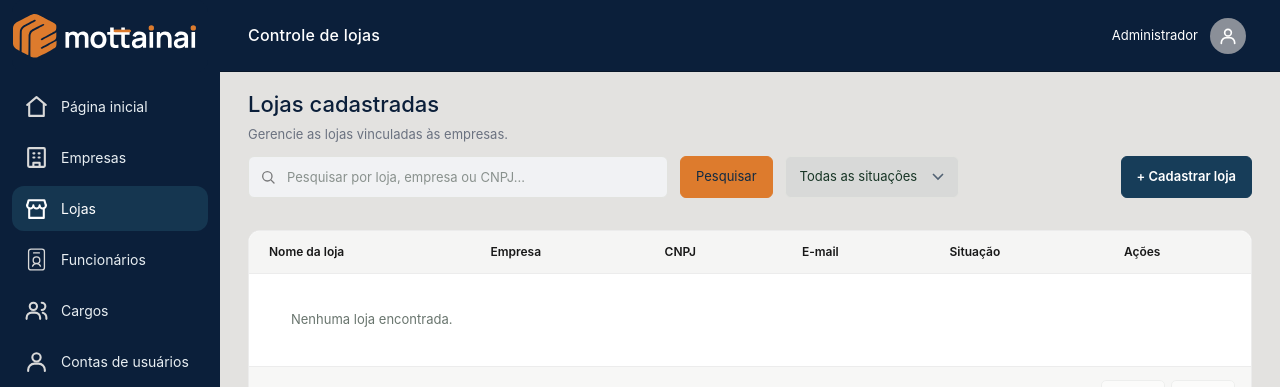
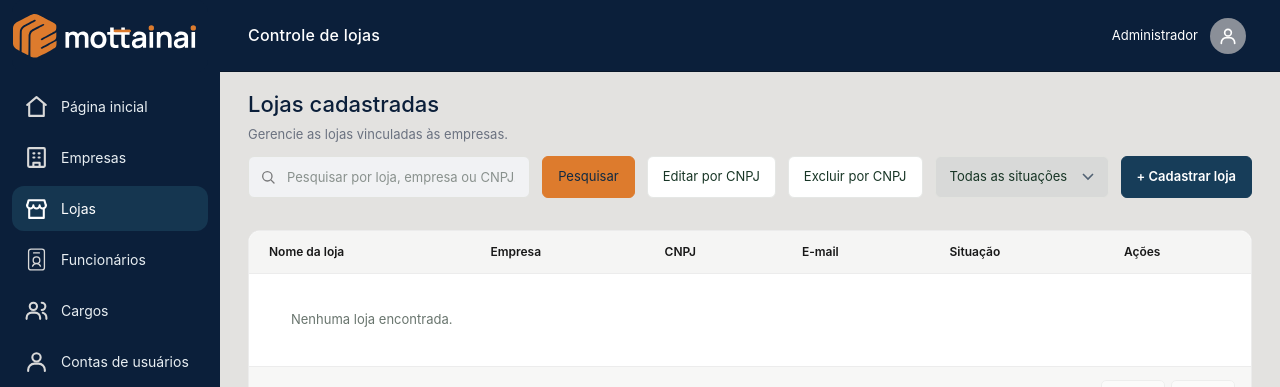
Before and after one commit to Mottainai-One/Mottainai-Primeiro-Ano, a Java web app: template back-end/mottainai-crud/src/main/webapp/WEB-INF/jsp/stores.jsp in a window 1280 px wide. Shown: the top 387 px of the page. Run offline with Spring Boot 4, a stand-in JSP engine, Linux system fonts and the light colour scheme; the template is opened without the code that fills it, so the values that code supplies are empty; database files in the repository are not loaded.

Commit message:
fix: update store management view

```diff
--- a/back-end/mottainai-crud/src/main/webapp/WEB-INF/jsp/stores.jsp
+++ b/back-end/mottainai-crud/src/main/webapp/WEB-INF/jsp/stores.jsp
@@ -126,6 +126,13 @@
                        placeholder="Pesquisar por loja, empresa ou CNPJ..." />
             </div>
             <button type="submit" class="btn btn-secundario btn-pesquisar">Pesquisar</button>
+            <%-- A mesma busca pode localizar um CNPJ único e abrir o modal de edição/confirmação. --%>
+            <button type="submit" name="acao" value="editar" class="btn btn-secundario"
+                    formaction="${pageContext.request.contextPath}/lojas/por-cnpj"
+                    title="Digite o CNPJ completo no campo de pesquisa">Editar por CNPJ</button>
+            <button type="submit" name="acao" value="excluir" class="btn btn-secundario"
+                    formaction="${pageContext.request.contextPath}/lojas/por-cnpj"
+                    title="Digite o CNPJ completo; a exclusão ainda exige confirmação">Excluir por CNPJ</button>
             <select class="filtro" name="situacao">
                 <option value="">Todas as situações</option>
                 <option value="ativo"   ${param.situacao == 'ativo'   ? 'selected' : ''}>Ativo</option>
```
